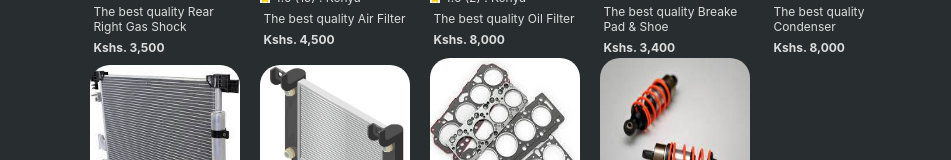
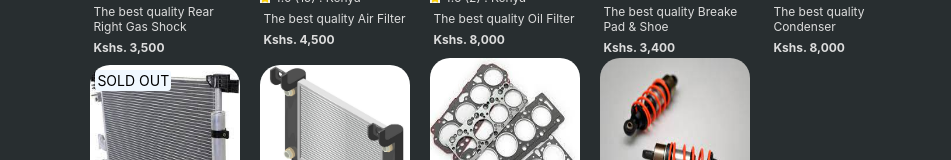
Before and after one commit to Byronodhiambo/AutoServe, a React (Create React App) app: page / in a window 1280 px wide. Shown: the part 2747-2907 px from the top of the page, without its empty margins (58-1009 px from the left). Built offline with nearby package versions, Linux system fonts and the light colour scheme.

Commit message:
featured products

```diff
--- a/src/App.css
+++ b/src/App.css
@@ -254,3 +254,13 @@ footer {
   width: 10px;
   height: 10px;
 }
+
+.product-banner {
+  margin: 5px;
+  position: absolute;
+  background-color: aliceblue;
+  border-radius: 4px;
+  color: black;
+  font-size: 14px;
+  padding: 2px;
+}
--- a/src/components/FeaturedProducts.js
+++ b/src/components/FeaturedProducts.js
@@ -5,6 +5,7 @@ import star from "../images/star.png";
 export default function FeaturedProducts(props) {
   return (
     <div className="product-card">
+      {props.stock === 0 && <div className="product-banner">SOLD OUT</div>}
       <img className="prod-image" src={props.img} />
       <div className="prod-desc">
         <img className="star" src={star} />
--- a/src/components/FeaturedProductsData.js
+++ b/src/components/FeaturedProductsData.js
@@ -1,56 +1,71 @@
 export default [
   {
+    id: 1,
     img: "images/REARRIGHTGASSHOCK.jpg",
     rating: "5.0 (6) . Kenya",
     desc: "The best quality Rear Right Gas Shock",
     price: "Kshs. 3,500",
   },
   {
+    id: 2,
     img: "images/prodimage2.jpg",
     rating: "4.0 (15) . Kenya",
     desc: "The best quality Air Filter",
     price: "Kshs. 4,500",
   },
   {
+    id: 3,
     img: "images/prodimage3.jpg",
     rating: "4.6 (2) . Kenya",
     desc: "The best quality Oil Filter",
     price: "Kshs. 8,000",
   },
   {
+    id: 4,
     img: "images/prodimage4.jpg",
     rating: "3.9 (17) . Kenya",
     desc: "The best quality Breake Pad & Shoe",
     price: "Kshs. 3,400",
+    stock: 5,
   },
   {
+    id: 5,
     img: "images/prodimage5.jpg",
     rating: "4.8 (9) . Kenya",
     desc: "The best quality Condenser",
     price: "Kshs. 8,000",
+    stock: 2,
   },
   {
+    id: 6,
     img: "images/prodimage6.jpg",
     rating: "4.2 (10) . Kenya",
     desc: "The best quality Radiator",
     price: "Kshs. 7,000",
+    stock: 0,
   },
   {
+    id: 7,
     img: "images/prodimage7.jpg",
     rating: "5.0 (14) . Kenya",
     desc: "The best quality Gasket",
     price: "Kshs. 1,300",
+    stock: 1,
   },
   {
+    id: 8,
     img: "images/prodimage8.jpg",
     rating: "4.4 (13) . Kenya",
     desc: "The best quality Shock Absober",
     price: "Kshs. 2,800",
+    stock: 15,
   },
   {
+    id: 9,
     img: "images/prodimage9.jpg",
     rating: "4.7 (5) . Kenya",
     desc: "The best quality Fan & Motor",
     price: "Kshs. 5,500",
+    stock: 11,
   },
 ];
--- a/src/components/ImageCatalog.js
+++ b/src/components/ImageCatalog.js
@@ -6,6 +6,8 @@ export default function ImageCatalog() {
   const Products = FeaturedProductsData.map((product) => {
     return (
       <FeaturedProducts
+        key={product.id}
+        stock={product.stock}
         img={product.img}
         rating={product.rating}
         desc={product.desc}
```
